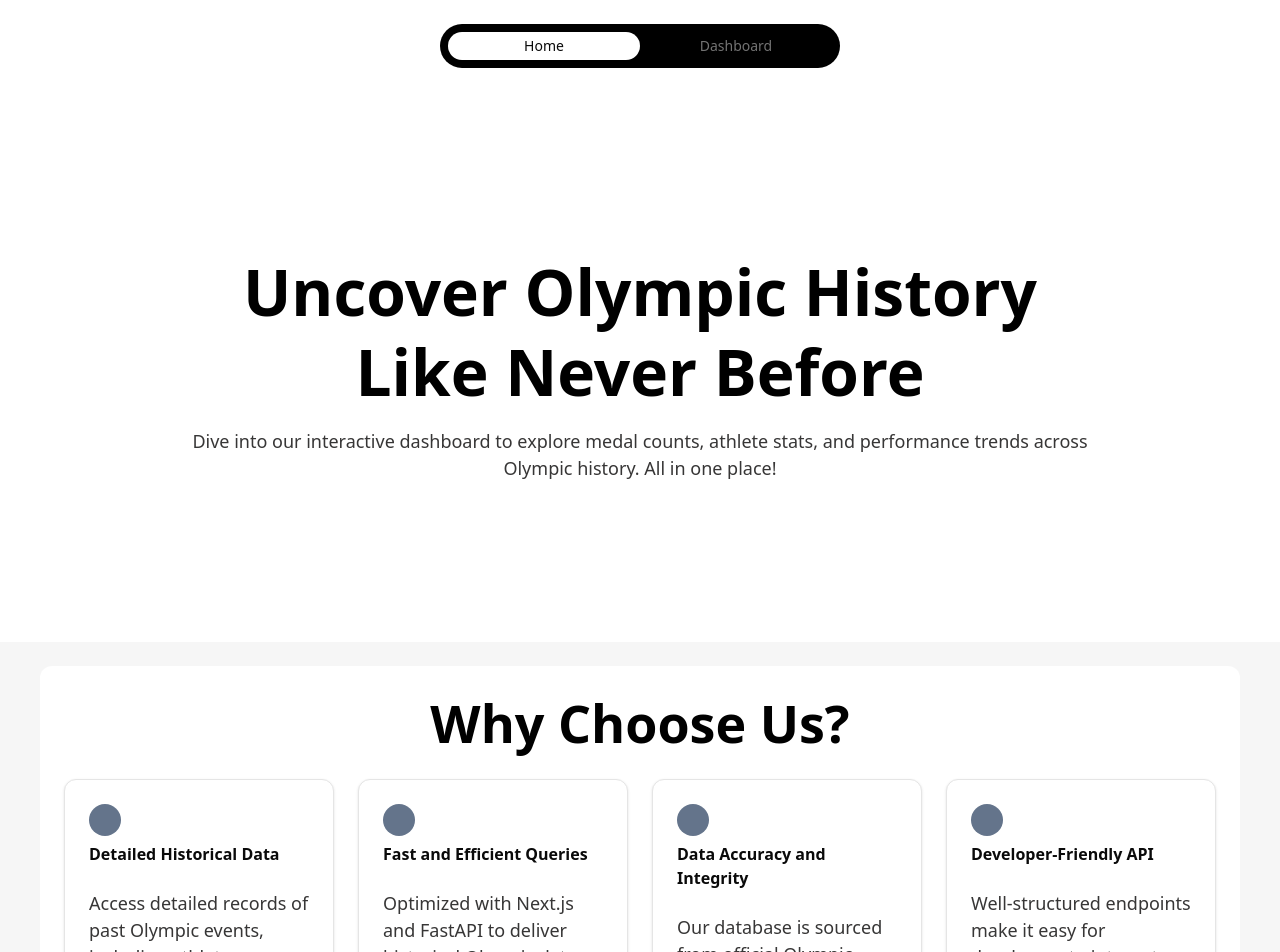
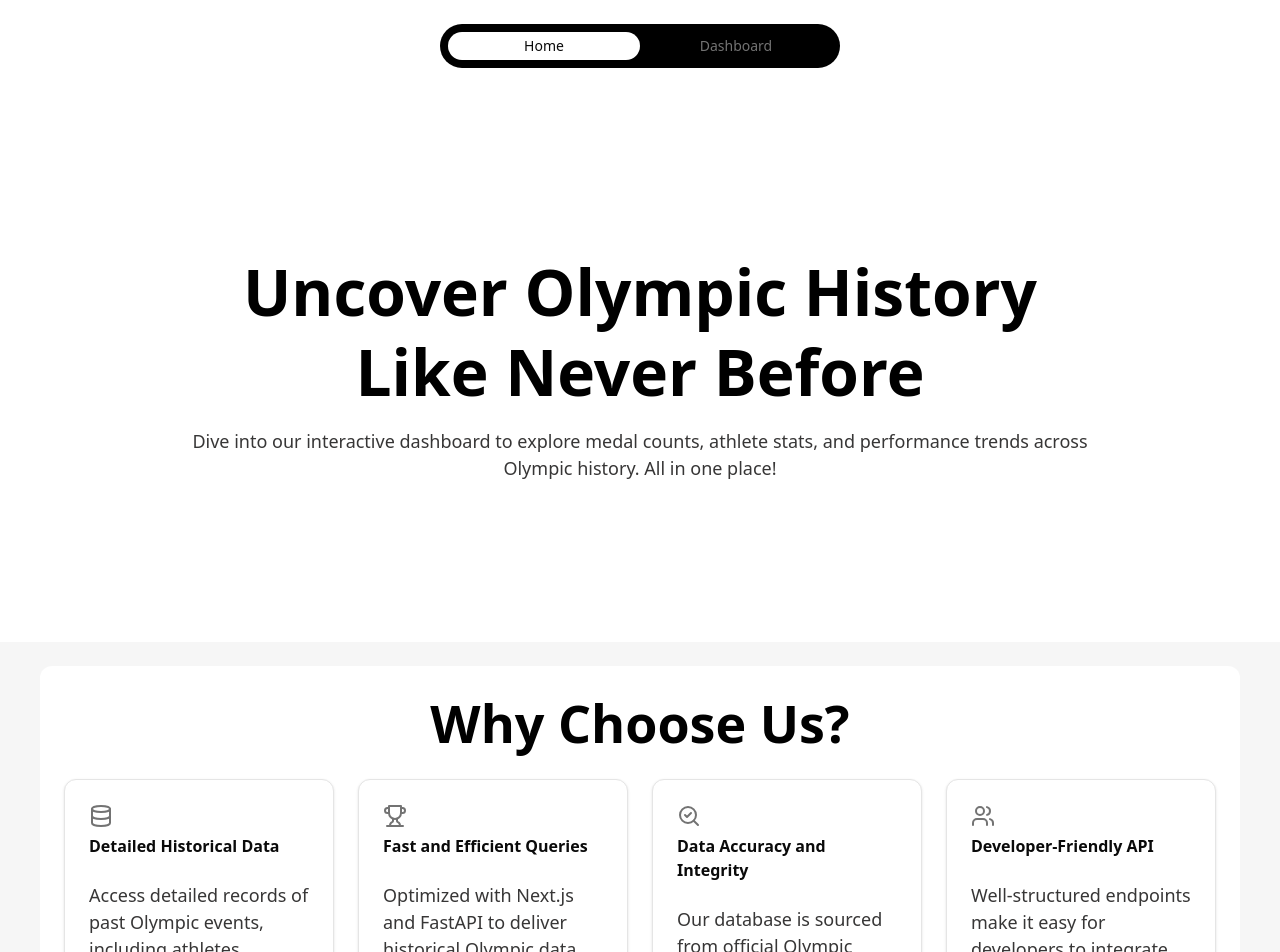
Before and after one commit to ngcheesiang277275/olympic-frontend-next, a Next.js app: page / in a window 1280 px wide. Shown: the top 952 px of the page. Built offline with nearby package versions, Linux system fonts and the light colour scheme.

Commit message:
fix: change benefits card icons

```diff
--- a/app/page.tsx
+++ b/app/page.tsx
@@ -1,7 +1,10 @@
+"use client";
+
 import { ApiAccordion } from "@/components/custom-component/ApiAccordion";
 import { BenefitsCard } from "@/components/custom-component/BenefitsCard";
 import { ImageCard } from "@/components/custom-component/ImageCard";
 import { Accordion } from "@radix-ui/react-accordion";
+import { Database, SearchCheck, Trophy, Users } from "lucide-react";
 import {
   apiExample,
   benefits,
@@ -9,6 +12,13 @@ import {
 } from "../constants/landingPage.constant";
 
 export default function Home() {
+  const iconMap = {
+    Database: <Database className="h-6 w-6 text-muted-foreground" />,
+    Trophy: <Trophy className="h-6 w-6 text-muted-foreground" />,
+    SearchCheck: <SearchCheck className="h-6 w-6 text-muted-foreground" />,
+    Users: <Users className="h-6 w-6 text-muted-foreground" />,
+  };
+
   return (
     <main>
       <section className="section-size max-width flexbox-center flex-col gap-4">
@@ -34,6 +44,7 @@ export default function Home() {
                   key={item.title}
                   description={item.description}
                   title={item.title}
+                  icon={iconMap[item.image as keyof typeof iconMap]}
                 />
               ))}
             </div>
--- a/components/custom-component/BenefitsCard.tsx
+++ b/components/custom-component/BenefitsCard.tsx
@@ -1,3 +1,5 @@
+"use client";
+
 import { Card, CardContent, CardHeader } from "@/components/ui/card";
 
 interface BenefitsCardProps {
--- a/constants/landingPage.constant.ts
+++ b/constants/landingPage.constant.ts
@@ -6,7 +6,7 @@ interface LandingPageApiExample {
 
 interface LandingPageBenefit {
   description: string;
-  image: React.ReactNode;
+  image: string;
   title: string;
 }
 
@@ -52,7 +52,7 @@ export const benefits: LandingPageBenefit[] = [
     title: "Detailed Historical Data",
     description:
       "Access detailed records of past Olympic events, including athletes, results, and medal counts.",
-    image: "string",
+    image: "Database",
   },
   {
     title: "Fast and Efficient Queries",
@@ -64,7 +64,7 @@ export const benefits: LandingPageBenefit[] = [
     title: "Data Accuracy and Integrity",
     description:
       "Our database is sourced from official Olympic records, ensuring high accuracy in historical data.",
-    image: "Calendar",
+    image: "SearchCheck",
   },
   {
     title: "Developer-Friendly API",
```
